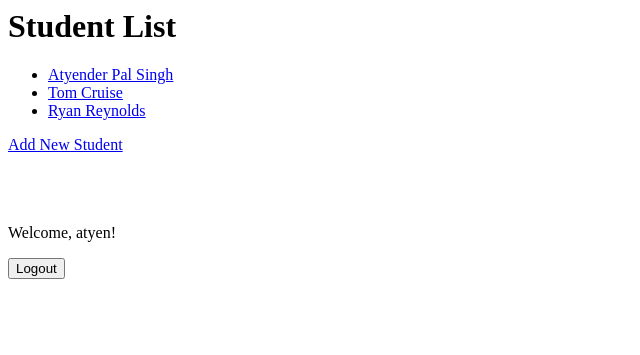
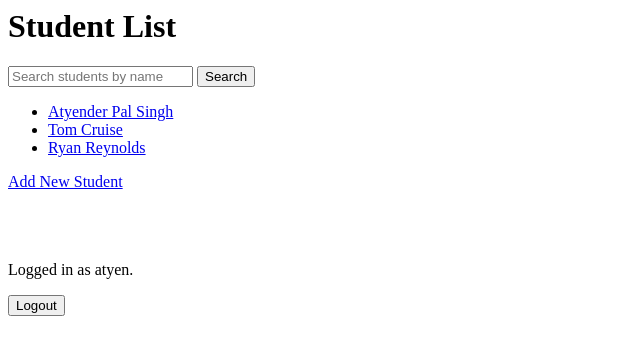
Before and after one commit to Atyender/student_mgmt, a Django app: page /student_list/ in a window 1280 px wide. Shown: the top 355 px of the page, without its empty margins (0-640 px from the left). Run offline with Django 5.2, Linux system fonts and the light colour scheme; a user stored in the database is signed in; data comes from the database, SQL or seed files in the repository; both versions use the stored data as it was after the commit.

Commit message:
Search Functionality

```diff
--- a/students/templates/students/student_detail.html
+++ b/students/templates/students/student_detail.html
@@ -6,7 +6,7 @@
 {% if user.is_authenticated %}
 <a href="{% url 'student_edit' student.pk %}">Edit</a>
 <br><br><br><br>
-  <p>Welcome, {{ user.username }}!</p>
+  <p>Logged in as {{ user.username }}.</p>
   <form method="post" action="{% url 'logout' %}">
     {% csrf_token %}
     <button type="submit">Logout</button>
--- a/students/templates/students/student_list.html
+++ b/students/templates/students/student_list.html
@@ -1,18 +1,25 @@
 <h1>Student List</h1>
+
+<form method="GET" action="."></form>
+  <input type="text" name="q" placeholder="Search students by name" value="{{ request.GET.q }}">
+  <button type="submit">Search</button>
+</form>
 <ul>
-{% for student in students %}
-    <li><a href="{% url 'student_detail' student.pk %}">{{ student.first_name }} {{ student.last_name }}</a></li>
-{% endfor %}
+  {% for student in students %}
+      <li>
+          <a href="{% url 'student_detail' student.pk %}">{{ student.first_name }} {{ student.last_name }}</a>
+      </li>
+  {% endfor %}
 </ul>
 {% if user.is_authenticated %}
 <a href="{% url 'student_add' %}">Add New Student</a>
 <br><br><br><br>
-  <p>Welcome, {{ user.username }}!</p>
+  <p>Logged in as {{ user.username }}.</p>
   <form method="post" action="{% url 'logout' %}">
     {% csrf_token %}
     <button type="submit">Logout</button>
 </form>
 {% else %}
 <br><br>
-  <a href="{% url 'login' %}">Login</a> to see add more students!
+  <a href="{% url 'login' %}">Login</a> to add more students!
 {% endif %}
--- a/students/views.py
+++ b/students/views.py
@@ -7,8 +7,15 @@ from django.contrib.auth.decorators import login_required
 def index(request):
     return render(request, 'students/index.html')
 def student_list(request):
-    students = Student.objects.all()
+    #students = Student.objects.all()
+    #return render(request, 'students/student_list.html', {'students': students})
+    query = request.GET.get('q')
+    if query:
+        students = Student.objects.filter(first_name__icontains=query) | Student.objects.filter(last_name__icontains=query)
+    else:
+        students = Student.objects.all()
     return render(request, 'students/student_list.html', {'students': students})
+
 def student_detail(request, pk):
     student = get_object_or_404(Student, pk=pk)
     return render(request, 'students/student_detail.html', {'student': student})
```
Also changed, not shown: db.sqlite3.
